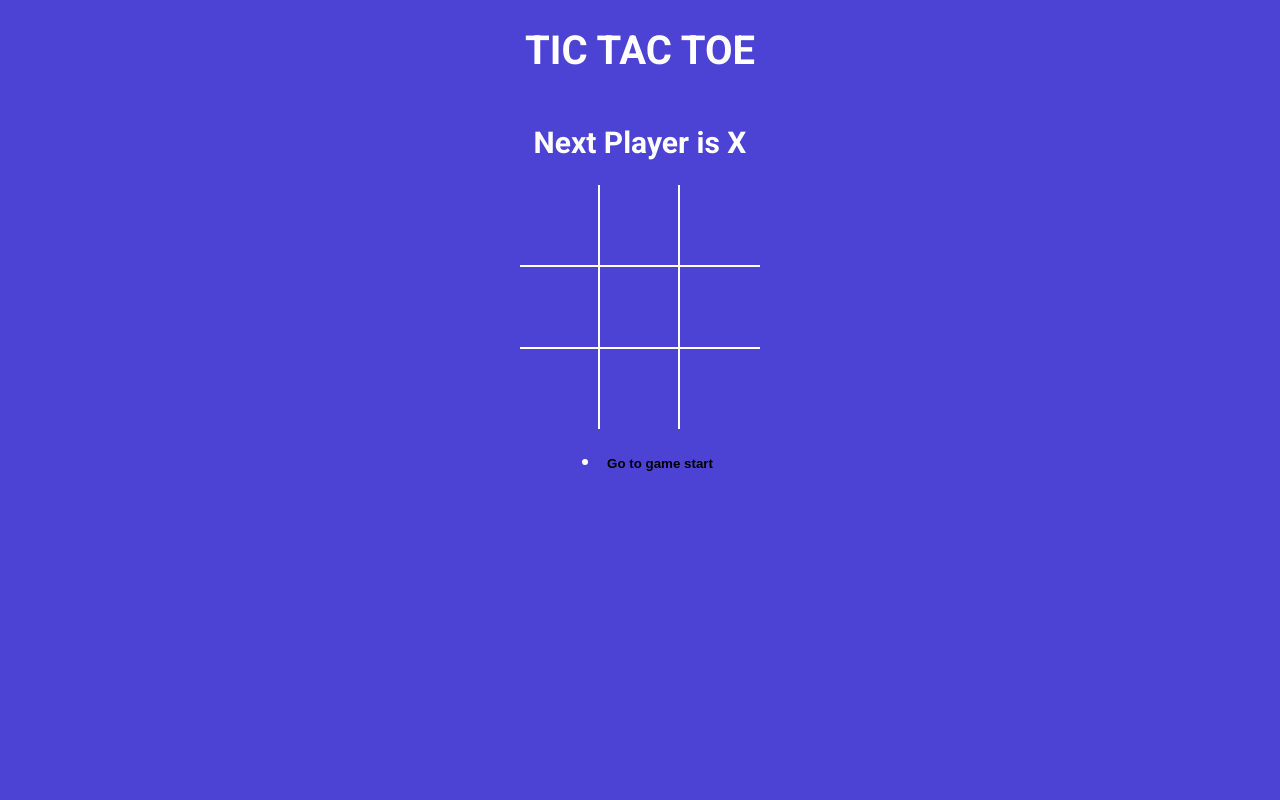
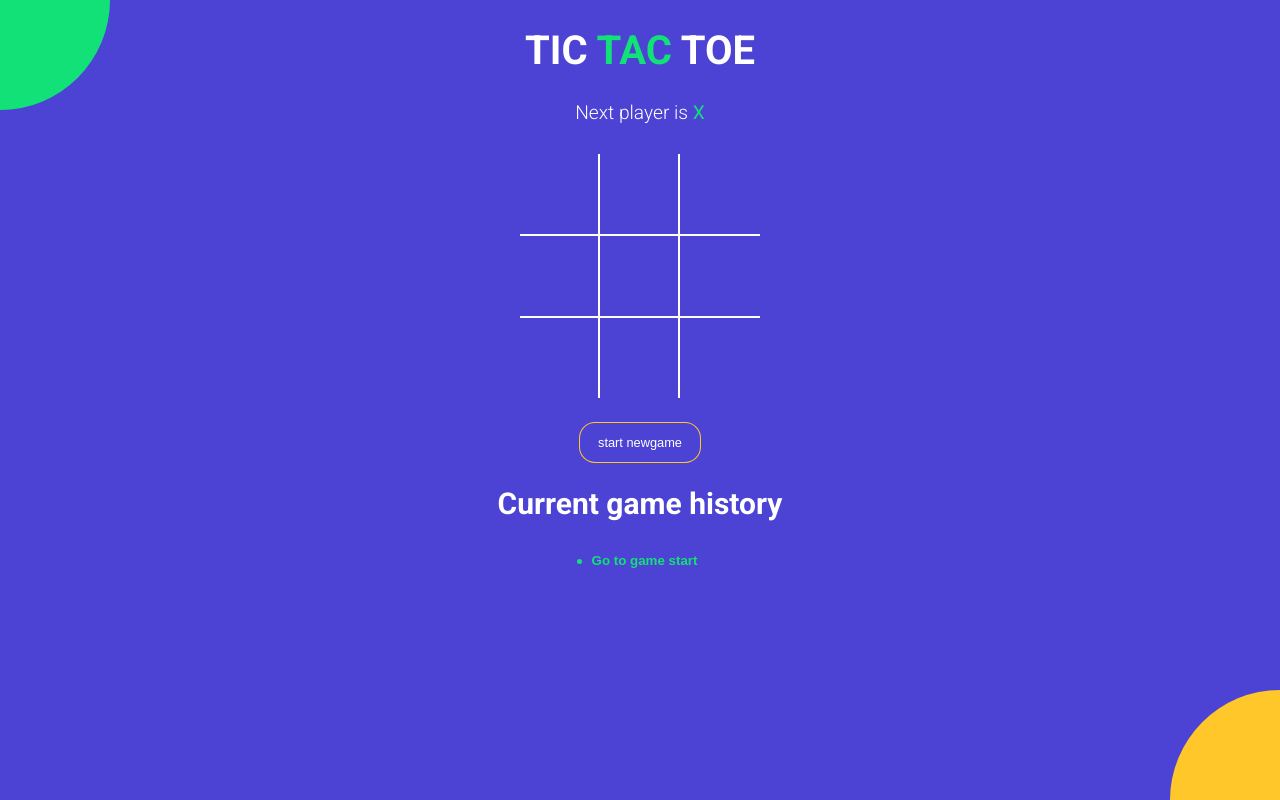
Before and after one commit to 20695A0518/Tictacoet, a React (Vite) app: page / in a window 1280 px wide. Built offline with nearby package versions, Linux system fonts and the light colour scheme; the HTML template or start-up script is replaced by a standard one.

Commit message:
Project completed successfully

```diff
--- a/src/App.jsx
+++ b/src/App.jsx
@@ -5,13 +5,13 @@
 import { calculateWinner } from './helpers ';
 import './Style/root.scss';
 
+const NEW_GAME = [{ board: Array(9).fill(null), isXnext: true }];
+
 const App = () => {
-  const [history, setHistory] = useState([
-    { board: Array(9).fill(null), isXnext: true },
-  ]);
+  const [history, setHistory] = useState(NEW_GAME);
   const [currentMove, setCurrentMove] = useState(0);
   const current = history[currentMove];
-  const winner = calculateWinner(current.board);
+  const { winner, winningSquares } = calculateWinner(current.board);
 
   const handlesquareclick = possition => {
     if (current.board[possition] || winner) {
@@ -34,13 +34,32 @@
   const moveTo = move => {
     setCurrentMove(move);
   };
+  const onNewGame = () => {
+    setHistory(NEW_GAME);
+    setCurrentMove(0);
+  };
   return (
     <div className="app">
-      <h1>TIC TAC TOE</h1>
+      <h1>
+        TIC <span className="text-green">TAC</span> TOE
+      </h1>
       <Statusmessage winner={winner} current={current} />
 
-      <Board board={current.board} handlesquareclick={handlesquareclick} />
+      <Board
+        board={current.board}
+        handlesquareclick={handlesquareclick}
+        winningSquares={winningSquares}
+      />
+      <button
+        type="buttton"
+        onClick={onNewGame}
+        className={`btn-reset ${winner ? 'active' : ''}`}
+      >
+        start newgame
+      </button>
+      <h2 style={{ fontweight: 'normal' }}> Current game history </h2>
       <History history={history} moveTo={moveTo} currentMove={currentMove} />
+      <div className="bg-balls" />
     </div>
   );
 };
--- a/src/Components/Board.jsx
+++ b/src/Components/Board.jsx
@@ -1,12 +1,14 @@
 import React from 'react';
 import Square from './Square';
 
-const Board = ({ board, handlesquareclick }) => {
+const Board = ({ board, handlesquareclick, winningSquares }) => {
   const rendersquare = possition => {
+    const iswinningsquare = winningSquares.includes(possition);
     return (
       <Square
         value={board[possition]}
         onClick={() => handlesquareclick(possition)}
+        iswinningsquare={iswinningsquare}
       />
     );
   };
--- a/src/Components/Square.jsx
+++ b/src/Components/Square.jsx
@@ -1,7 +1,14 @@
 import React from 'react';
-const Square = ({ value, onClick }) => {
+import { SassColor } from 'sass';
+const Square = ({ value, onClick, iswinningsquare }) => {
   return (
-    <button type="button" className="square" onClick={onClick}>
+    <button
+      type="button"
+      className={`square ${iswinningsquare ? 'winning' : ''}${
+        value === 'X' ? 'text-green' : 'text-orange'
+      }`}
+      onClick={onClick}
+    >
       {value}
     </button>
   );
--- a/src/History.jsx
+++ b/src/History.jsx
@@ -2,14 +2,13 @@
 
 const History = ({ history, moveTo, currentMove }) => {
   return (
-    <ul>
+    <div className="history-wrapper">
+      <ul className="history">
         {history.map((_, move) => {
           return (
             <li key={move}>
               <button
-              style={{
-                fontWeight: move === currentMove ? `bold` : `normal`,
-              }}
+                className={`btn-move ${move === currentMove ? 'active' : ''}`}
                 type="button"
                 onClick={() => {
                   moveTo(move);
@@ -21,6 +20,7 @@
           );
         })}
       </ul>
+    </div>
   );
 };
 
--- a/src/Statusmessage.jsx
+++ b/src/Statusmessage.jsx
@@ -3,13 +3,30 @@
 const Statusmessage = ({ winner, current }) => {
   const noMovesLeft = current.board.every(el => el !== null);
   return (
-    <h2>
-      {!!0 && `Winner is ${winner}`}
-      {!winner &&
-        !noMovesLeft &&
-        `Next Player is ${current.isXnext ? 'X' : 'O'}`}
-      {!winner && noMovesLeft && 'X and O tied'}
-    </h2>
+    <div className="status-message">
+      {winner && (
+        <>
+          winner is {''}
+          <span className={winner === 'X' ? 'text-green' : 'text-orange'}>
+            {winner}
+          </span>
+        </>
+      )}
+      {!winner && !noMovesLeft && (
+        <>
+          Next player is{' '}
+          <span className={current.isXnext ? 'text-green' : 'text-orange'}>
+            {current.isXnext ? 'X' : 'O'}{' '}
+          </span>
+        </>
+      )}
+      {!winner && noMovesLeft && (
+        <>
+          <span className="text-green">'X'</span> and{' '}
+          <span className="text-orange">'O'</span> Tied
+        </>
+      )}
+    </div>
   );
 };
 
--- a/src/Style/root.scss
+++ b/src/Style/root.scss
@@ -140,7 +140,7 @@
         position: absolute;
         width: 150px;
         height: 150px;
-        border-radius: 50%;
+        border-radius: 100%;
     }
     &:before {
         background-color: $orange;
--- a/src/helpers .jsx
+++ b/src/helpers .jsx
@@ -12,8 +12,14 @@
   for (let i = 0; i < lines.length; i++) {
     const [a, b, c] = lines[i];
     if (squares[a] && squares[a] === squares[b] && squares[a] === squares[c]) {
-      return squares[a];
+      return {
+        winner: squares[a],
+        winningSquares: [a, b, c],
+      };
     }
   }
-  return null;
+  return {
+    winner: null,
+    winningSquares: [],
+  };
 }
```
Lines whose indentation alone changed are shown as unchanged.
